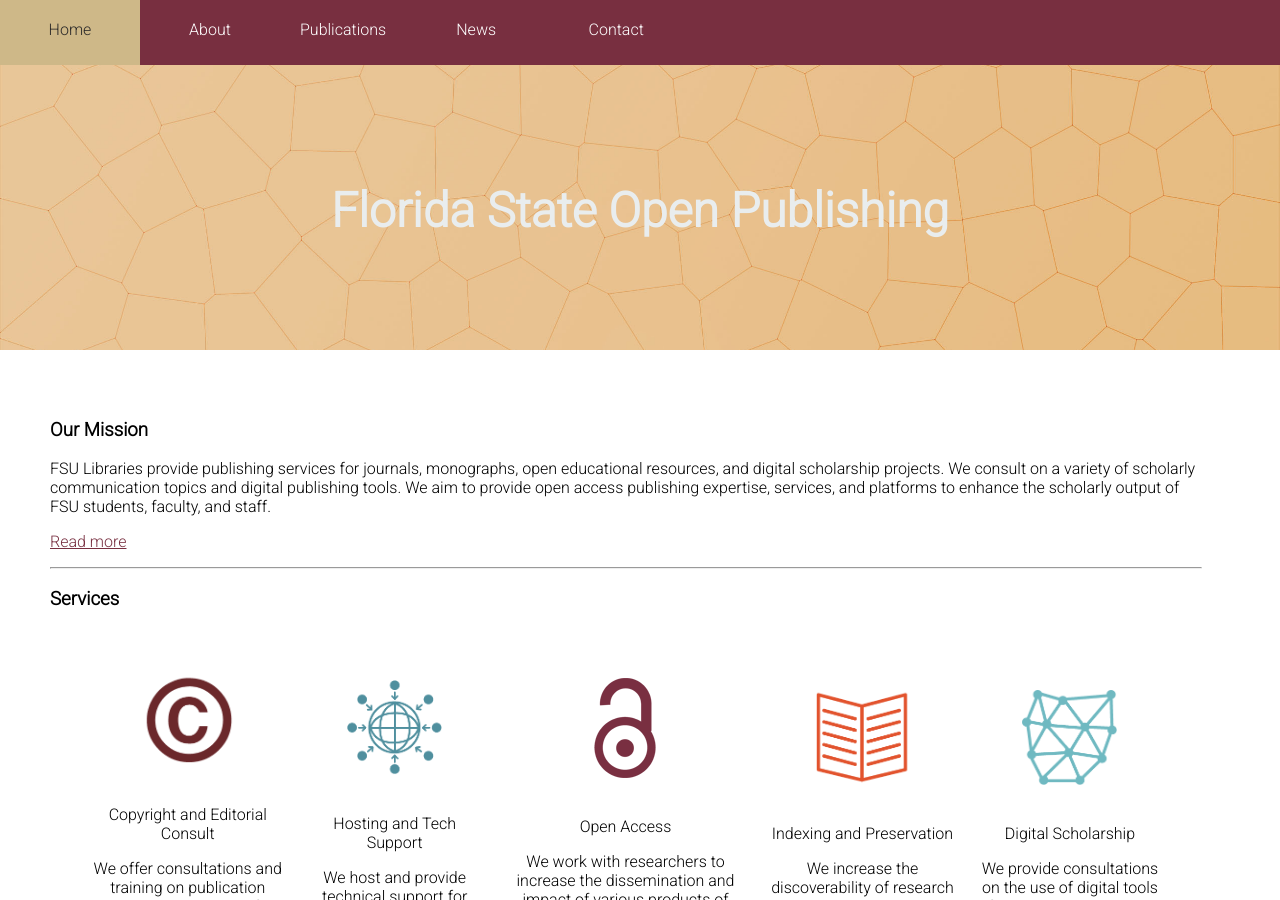
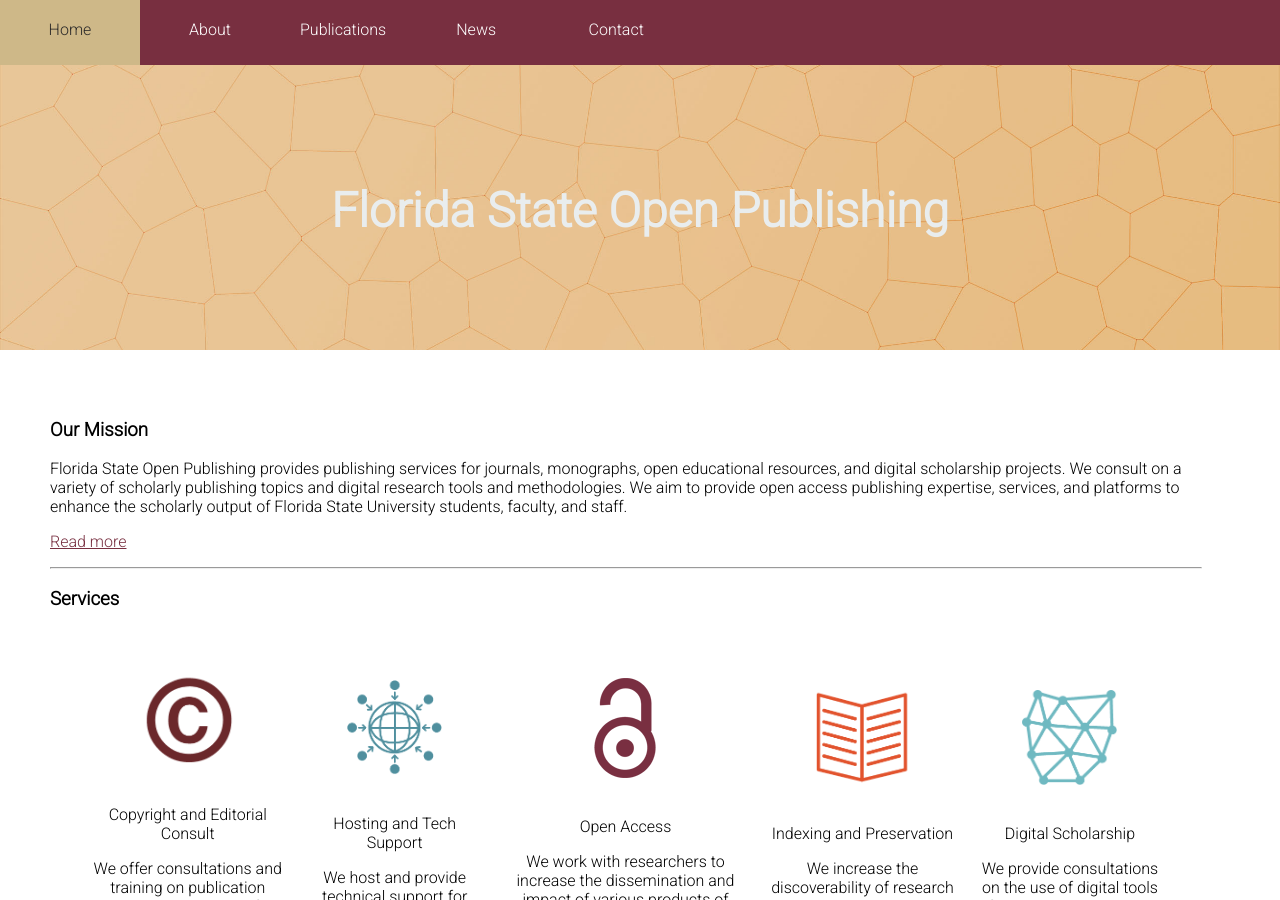
Before and after one commit to fsulibpub/fsulibpub.github.io, a Jekyll site: the page built from index.md, in a window 1280 px wide and 900 px high. Built offline with Jekyll 4.4.1, drawn with Linux system fonts in a browser that asks for light colours.

Commit message:
Update mission.liquid

```diff
--- a/_includes/mission.liquid
+++ b/_includes/mission.liquid
@@ -1,4 +1,4 @@
 <section id="mission">
-  <p>FSU Libraries provide publishing services for journals, monographs, open educational resources, and digital scholarship projects. We consult on a variety of scholarly communication topics and digital publishing tools. We aim to provide open access publishing expertise, services, and platforms to enhance the scholarly output of FSU students, faculty, and staff.
+  <p>Florida State Open Publishing provides publishing services for journals, monographs, open educational resources, and digital scholarship projects. We consult on a variety of scholarly publishing topics and digital research tools and methodologies. We aim to provide open access publishing expertise, services, and platforms to enhance the scholarly output of Florida State University students, faculty, and staff.
   </p>
 </section>
```
